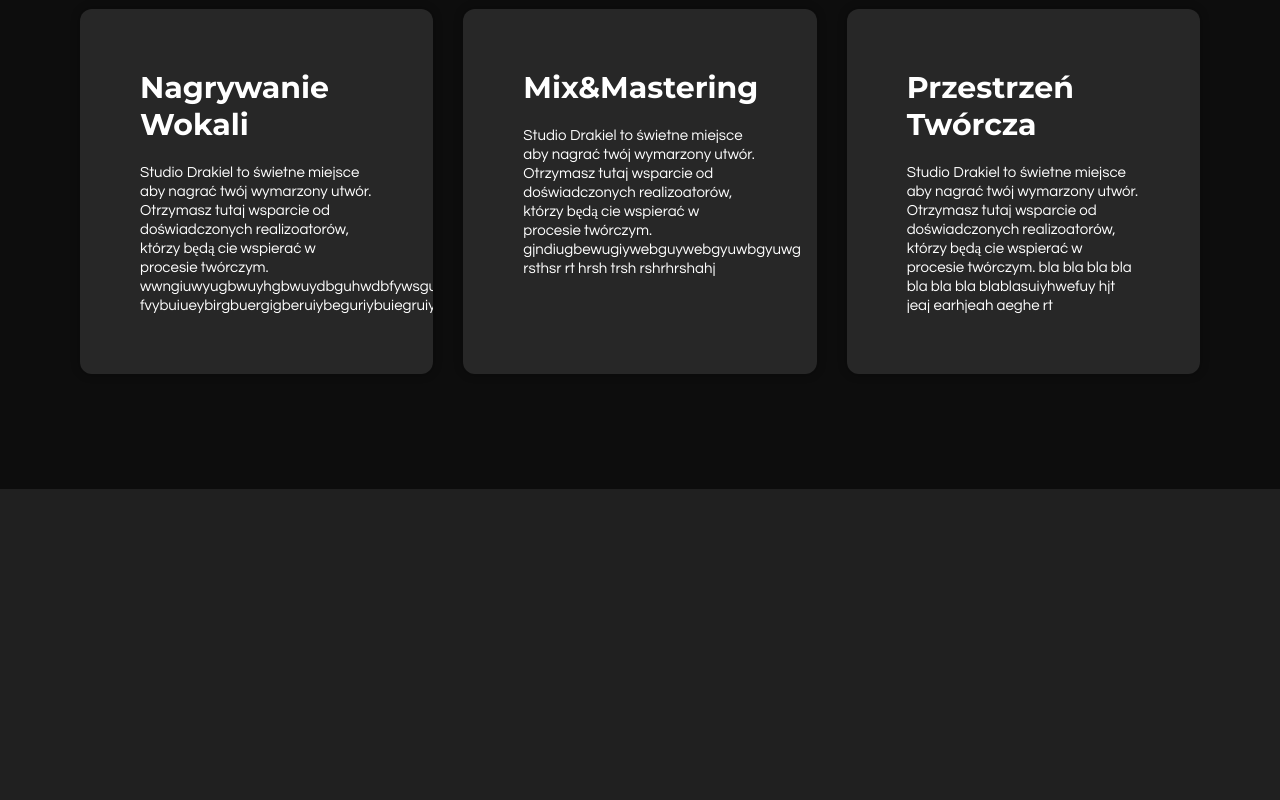
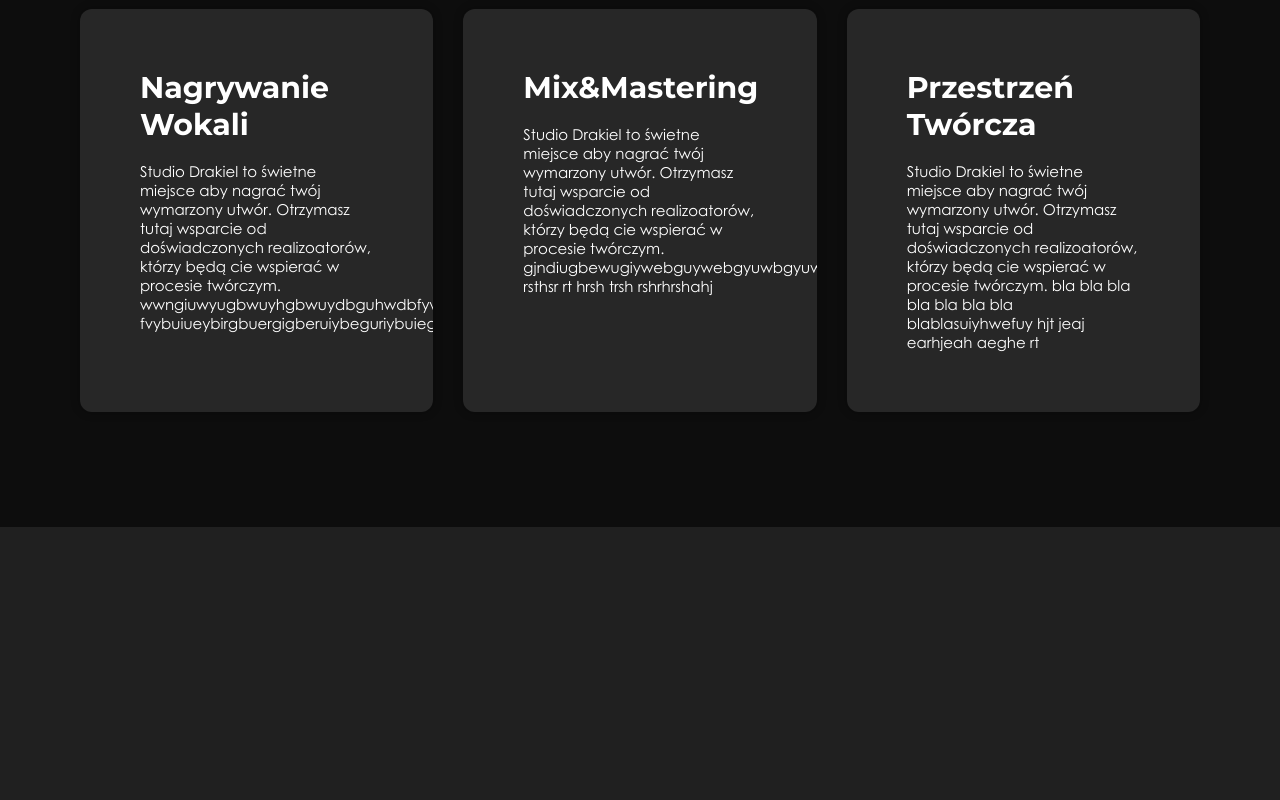
Before and after one commit to thebaoski/Drakiel-Studio, a plain HTML site: page index.html in a window 1280 px wide. Shown: the part 940-1740 px from the top of the page. Drawn offline with Linux system fonts and the light colour scheme.

Commit message:
Add files via upload

```diff
--- a/drakiel_studio.css
+++ b/drakiel_studio.css
@@ -26,9 +26,22 @@
     }
 
     @font-face {
+    font-family: 'CenturyGothic';
+    src: url('centurygothic.ttf') format('truetype'); /* ttf to format truetype */
+    }
+
+    @font-face {
     font-family: 'StretchPro';
     src: url('StretchPro.otf') format('opentype');
     }
+
+    @font-face {
+    font-family: 'CenturyGothic';
+    src: url('centurygothic_bold.ttf') format('truetype');
+    font-weight: bold;
+    font-style: normal;
+    font-display: swap;
+}
 
     .logo-title {
       display: flex;
@@ -231,7 +244,7 @@
       .s-box2 p1{
         font-size: 15px;
         font-weight: normal;
-        font-family: Century Gothic;
+        font-family: 'centurygothic', sans-serif !important;
       }
 
       .rules-container {
@@ -271,7 +284,7 @@
 
     .rules ol{
       font-weight: normal;
-        font-family: Century Gothic;
+        font-family: 'centurygothic', sans-serif !important;
       top: 80px ;
       margin: 20px;
       margin-left: 40px;
@@ -553,7 +566,7 @@
       .hero {
           height: auto !important;         /* Pozwala sekcji urosnąć wraz z zawartością */
           min-height: 700px !important;    /* Gwarantuje minimalną wysokość */
-          padding: 80px 30px !important;   /* Dodaje dużo miejsca na górze i na dole (oddech) */
+          padding: 40px 30px !important;   /* Dodaje dużo miejsca na górze i na dole (oddech) */
           display: flex !important;
           align-items: center !important;
           justify-content: center !important;
@@ -691,5 +704,4 @@
         max-width: 100% !important;
         box-sizing: border-box !important;
     }
-
 }
```
Also changed, not shown: centurygothic.ttf (added), centurygothic_bold.ttf (added).
